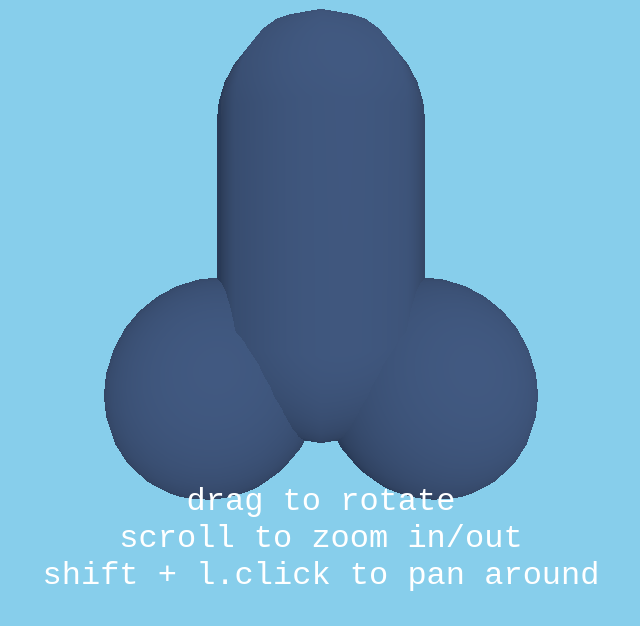
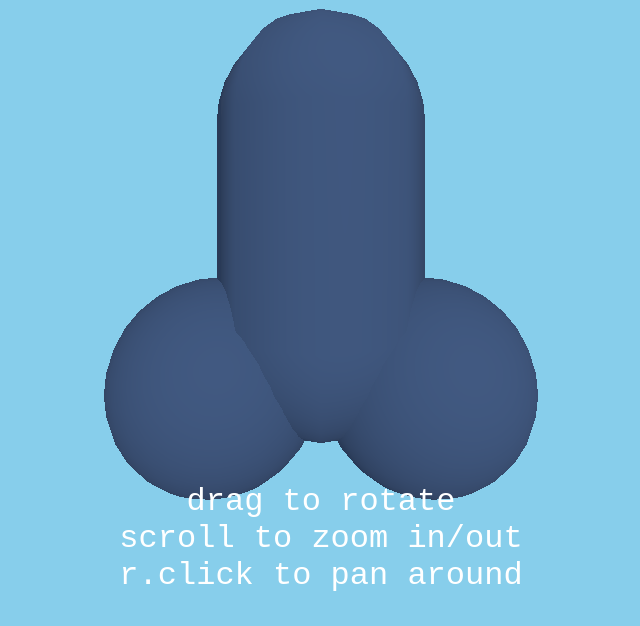
Before and after one commit to AlfianPostman/threejs, a website built with Vite: page index.html in a window 1280 px wide. Shown: the part 174-800 px from the top of the page, without its empty margins (319-959 px from the left). Built offline with nearby package versions, Linux system fonts and the light colour scheme; animation ran at ten frames a second.

Commit message:
Update index.html

```diff
--- a/index.html
+++ b/index.html
@@ -42,7 +42,7 @@
 		<div class="desc">
 			drag to rotate <br>
 			scroll to zoom in/out <br>
-			shift + l.click to pan around
+			r.click to pan around
 		</div>
 		<script type="module" src="/public/js/main.js"></script>
 	</body>
```
